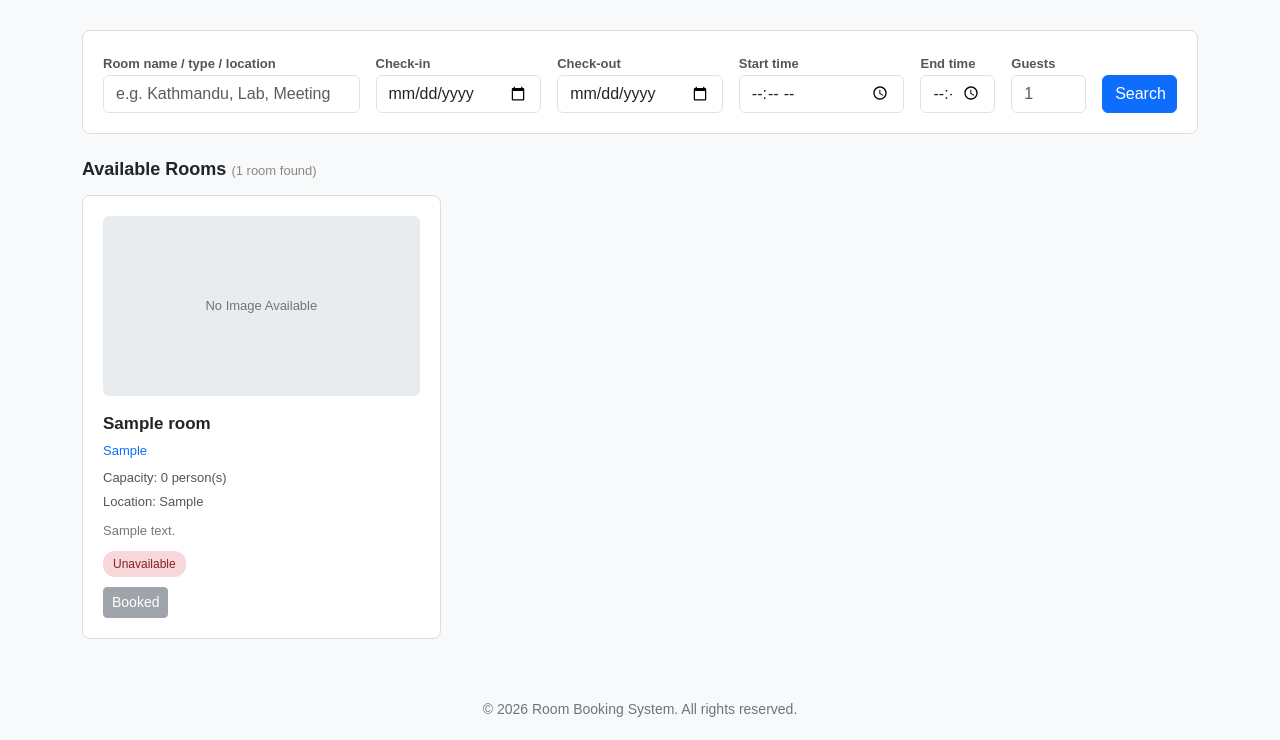
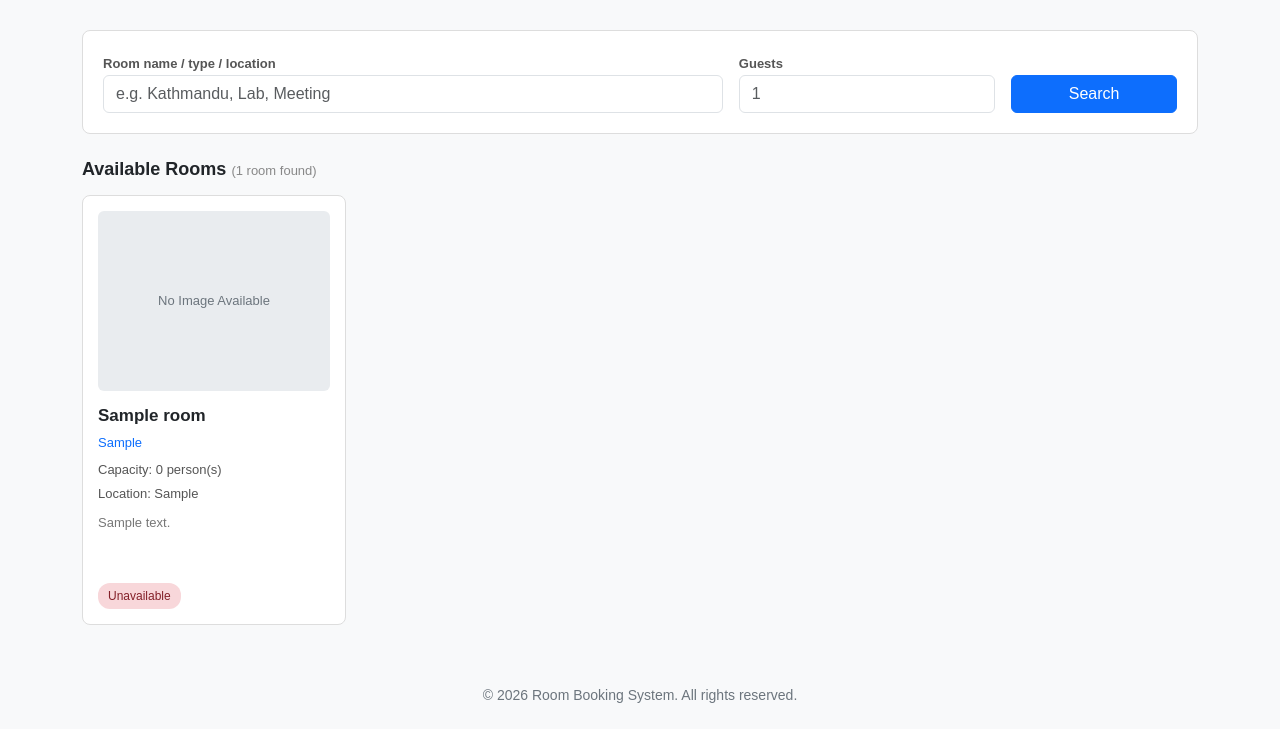
Before and after one commit to Hyneix/Project-I-4th-Semester, a PHP site: page /Search.php in a window 1280 px wide. Shown: the part 71-811 px from the top of the page. After the commit the page ends 774 px from the top, so only its background shows below. Run offline with PHP 8.4, Linux system fonts and the light colour scheme; tables that the repository leaves empty or names only in its code hold one stand-in row (values such as "Sample post").

Commit message:
Update on Search

```diff
--- a/Search.php
+++ b/Search.php
@@ -1,8 +1,13 @@
 <?php
 // Search.php
-// Searches the EXISTING rooms table and uses the EXISTING bookings
-// table only to check whether a room is already booked.
+// Searches the EXISTING rooms table.
 // No new rooms, no sample data - everything is read from the database.
+
+// Start the session BEFORE any HTML is printed.
+// header.php needs the session, and PHP cannot start it after output has begun.
+if (session_status() == PHP_SESSION_NONE) {
+    session_start();
+}
 
 include "dbconnection.php";   // provides the existing $conn connection
 
@@ -10,68 +15,11 @@ include "dbconnection.php";   // provides the existing $conn connection
    1. READ THE SEARCH VALUES SENT BY THE FORM (GET)
    index.php and this page both send these values
    ============================================================ */
-$location   = isset($_GET['location'])   ? trim($_GET['location'])   : "";
-$checkin    = isset($_GET['checkin'])    ? trim($_GET['checkin'])    : "";
-$checkout   = isset($_GET['checkout'])   ? trim($_GET['checkout'])   : "";
-$guests     = isset($_GET['guests'])     ? (int) $_GET['guests']     : 0;
-$start_time = isset($_GET['start_time']) ? trim($_GET['start_time']) : "";
-$end_time   = isset($_GET['end_time'])   ? trim($_GET['end_time'])   : "";
-
-// If the user gave a check-in date but no check-out date,
-// we only check that one day.
-if ($checkout == "") {
-    $checkout = $checkin;
-}
+$location = isset($_GET['location']) ? trim($_GET['location']) : "";
+$guests   = isset($_GET['guests'])   ? (int) $_GET['guests']   : 0;
 
 /* ============================================================
-   2. FUNCTION: IS THIS ROOM ALREADY BOOKED?
-   Uses the existing bookings table.
-   A booking conflicts when:
-       booking_date is between the requested dates
-   AND existing start_time < requested end_time
-   AND existing end_time   > requested start_time
-   Example conflict:  existing 10:00-12:00, requested 11:00-13:00
-   Example no conflict: existing 10:00-12:00, requested 12:00-14:00
-   ============================================================ */
-function isRoomBooked($conn, $room_id, $checkin, $checkout, $start_time, $end_time)
-{
-    // No date chosen -> do not block the room, only rooms.status is used
-    if ($checkin == "") {
-        return false;
-    }
-
-    // If no time was chosen, the room is needed for the whole day
-    if ($start_time == "") {
-        $start_time = "00:00:00";
-    }
-    if ($end_time == "") {
-        $end_time = "23:59:59";
-    }
-
-    // Only ACTIVE booking_status values block a room.
-    // This project uses 'confirmed' (see UserProfile.php),
-    // 'pending' is also treated as active. Adjust if needed.
-    $sql = "SELECT booking_id
-            FROM bookings
-            WHERE room_id = ?
-              AND booking_status IN ('pending', 'confirmed')
-              AND booking_date >= ?
-              AND booking_date <= ?
-              AND start_time < ?
-              AND end_time > ?";
-
-    $stmt = $conn->prepare($sql);
-    $stmt->bind_param("issss", $room_id, $checkin, $checkout, $end_time, $start_time);
-    $stmt->execute();
-    $bookings = $stmt->get_result();
-    $stmt->close();
-
-    // If at least one overlapping booking exists -> room is booked
-    return ($bookings->num_rows > 0);
-}
-
-/* ============================================================
-   3. SEARCH THE EXISTING rooms TABLE
+   2. SEARCH THE EXISTING rooms TABLE
    Prepared statements are used because the user typed the values.
    ============================================================ */
 $sql = "SELECT room_id, room_name, room_type, capacity, location, description, image, status
@@ -153,15 +101,33 @@ body {
 /* ---------- Room result cards (same card look as index/userProfile) ---------- */
 .room-grid {
     display: grid;
-    grid-template-columns: repeat(auto-fill, minmax(300px, 1fr));
+    grid-template-columns: repeat(4, 1fr);   /* 4 cards in each row */
     gap: 20px;
 }
 
+/* The whole card is a link to Room_Information_Booking.php */
+.room-link,
+.room-link:hover {
+    display: block;
+    color: inherit;
+    text-decoration: none;
+}
+
 .room-card {
+    height: 100%;
     background: #fff;
     border: 1px solid #ddd;
     border-radius: 8px;
-    padding: 20px;
+    padding: 15px;
+    cursor: pointer;
+    transition: 0.2s;
+}
+
+/* Hover: the card lifts a little and gets a blue border */
+.room-card:hover {
+    transform: translateY(-3px);
+    box-shadow: 0 4px 12px rgba(0, 0, 0, 0.2);
+    border-color: #0d6efd;
 }
 
 /* Room image (top of the card) */
@@ -170,7 +136,7 @@ body {
     height: 180px;
     object-fit: cover;
     border-radius: 6px;
-    margin-bottom: 15px;
+    margin-bottom: 12px;
 }
 
 /* Shown when a room has no image or the file is missing */
@@ -181,6 +147,14 @@ body {
     background: #e9ecef;
     color: #6c757d;
     font-size: 13px;
+}
+
+.room-name,
+.room-type,
+.room-info {
+    white-space: nowrap;
+    overflow: hidden;
+    text-overflow: ellipsis;
 }
 
 .room-name {
@@ -201,10 +175,17 @@ body {
     margin-bottom: 4px;
 }
 
+/* Description always uses the same space (3 lines), long text is cut with "..." */
 .room-desc {
     font-size: 13px;
+    line-height: 20px;
+    height: 60px;
     color: #777;
     margin: 10px 0;
+    overflow: hidden;
+    display: -webkit-box;
+    -webkit-line-clamp: 3;
+    -webkit-box-orient: vertical;
 }
 
 /* Availability badge */
@@ -214,7 +195,6 @@ body {
     font-size: 12px;
     padding: 4px 10px;
     border-radius: 12px;
-    margin-bottom: 10px;
 }
 
 .badge-available {
@@ -297,45 +277,21 @@ body.dark-mode footer {
 
             <div class="row g-3 align-items-end">
 
-                <div class="col-md-3">
+                <div class="col-md-7">
                     <label for="location">Room name / type / location</label>
                     <input type="text" class="form-control" id="location" name="location"
                            placeholder="e.g. Kathmandu, Lab, Meeting"
                            value="<?php echo htmlspecialchars($location); ?>">
                 </div>
 
-                <div class="col-md-2">
-                    <label for="checkin">Check-in</label>
-                    <input type="date" class="form-control" id="checkin" name="checkin"
-                           value="<?php echo htmlspecialchars($checkin); ?>">
-                </div>
-
-                <div class="col-md-2">
-                    <label for="checkout">Check-out</label>
-                    <input type="date" class="form-control" id="checkout" name="checkout"
-                           value="<?php echo htmlspecialchars($checkout); ?>">
-                </div>
-
-                <div class="col-md-2">
-                    <label for="start_time">Start time</label>
-                    <input type="time" class="form-control" id="start_time" name="start_time"
-                           value="<?php echo htmlspecialchars($start_time); ?>">
-                </div>
-
-                <div class="col-md-1">
-                    <label for="end_time">End time</label>
-                    <input type="time" class="form-control" id="end_time" name="end_time"
-                           value="<?php echo htmlspecialchars($end_time); ?>">
-                </div>
-
-                <div class="col-md-1">
+                <div class="col-md-3">
                     <label for="guests">Guests</label>
                     <input type="number" class="form-control" id="guests" name="guests"
                            min="1" placeholder="1"
                            value="<?php echo $guests > 0 ? $guests : ""; ?>">
                 </div>
 
-                <div class="col-md-1">
+                <div class="col-md-2">
                     <button type="submit" class="btn btn-primary w-100">Search</button>
                 </div>
 
@@ -355,26 +311,31 @@ body.dark-mode footer {
 
         <div class="room-grid">
 
+            <?php $room_number = 0; ?>
+
             <?php while ($room = $rooms->fetch_assoc()) { ?>
 
                 <?php
-                // 1. rooms.status must allow the room
-                //    (adjust the value below to match your real status values,
-                //     e.g. 'Available' if your table stores it with a capital A)
-                $roomOpen = (strtolower($room['status']) == 'available');
+                $room_number++;
 
-                // 2. bookings table must not have an overlapping booking
-                $booked = isRoomBooked($conn, $room['room_id'],
-                                       $checkin, $checkout,
-                                       $start_time, $end_time);
+                // Only the first 8 rooms are visible at the start.
+                // The other rooms are hidden until "Show More" is clicked.
+                $hidden_style = "";
+                if ($room_number > 8) {
+                    $hidden_style = 'style="display:none;"';
+                }
 
-                // Room is only available when BOTH checks pass
-                $available = ($roomOpen && !$booked);
+                // The room is available when rooms.status is "Available"
+                $available = (strtolower($room['status']) == 'available');
 
                 // The room image is shown only if the image column has a filename
                 // AND that file really exists inside the images folder
                 $hasImage = (!empty($room['image']) && file_exists("images/" . $room['image']));
                 ?>
+
+                <!-- The whole card is one link to the room information page -->
+                <a href="Room_Information_Booking.php?room_id=<?php echo (int) $room['room_id']; ?>"
+                   class="room-link" <?php echo $hidden_style; ?>>
 
                     <div class="room-card">
 
@@ -408,25 +369,25 @@ body.dark-mode footer {
 
                         <?php if ($available) { ?>
                             <span class="badge-available">Available</span>
-                        <br>
-                        <!-- Point this to your existing booking page -->
-                        <a href="booking.php?room_id=<?php echo (int) $room['room_id']; ?>"
-                           class="btn btn-primary btn-sm">
-                            Book Room
-                        </a>
                         <?php } else { ?>
                             <span class="badge-unavailable">Unavailable</span>
-                        <br>
-                        <button class="btn btn-secondary btn-sm" disabled>
-                            Booked
-                        </button>
                         <?php } ?>
 
                     </div>
 
+                </a>
+
             <?php } ?>
 
         </div>
+
+        <?php if ($rooms->num_rows > 8) { ?>
+            <div class="text-center mt-4">
+                <button type="button" class="btn btn-primary" id="showMoreBtn" onclick="showMoreRooms();">
+                    Show More
+                </button>
+            </div>
+        <?php } ?>
 
     <?php } else { ?>
 
@@ -444,6 +405,30 @@ body.dark-mode footer {
 
 <script src="https://cdn.jsdelivr.net/npm/bootstrap@5.3.0/dist/js/bootstrap.bundle.min.js"></script>
 
+<script>
+/* "Show More" - shows 8 more rooms each time the button is clicked */
+
+// The first 8 rooms are already visible (PHP hides the rest)
+let visibleRooms = 8;
+
+function showMoreRooms() {
+    // Every room card is inside a link with the class "room-link"
+    let rooms = document.querySelectorAll(".room-link");
+
+    // Show the next 8 rooms
+    for (let i = visibleRooms; i < visibleRooms + 8 && i < rooms.length; i++) {
+        rooms[i].style.display = "block";
+    }
+
+    visibleRooms += 8;
+
+    // All rooms are visible now -> hide the button
+    if (visibleRooms >= rooms.length) {
+        document.getElementById("showMoreBtn").style.display = "none";
+    }
+}
+</script>
+
 </body>
 </html>
 <?php
```
Lines whose indentation alone changed are shown as unchanged.
